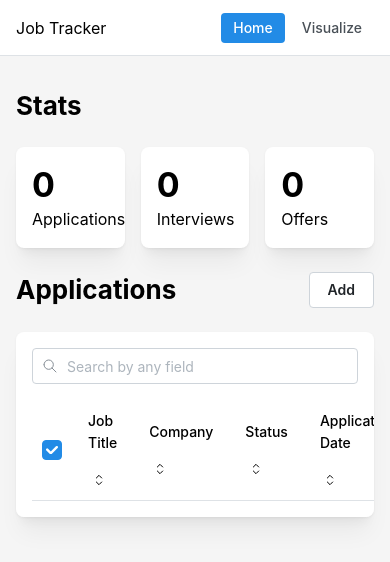
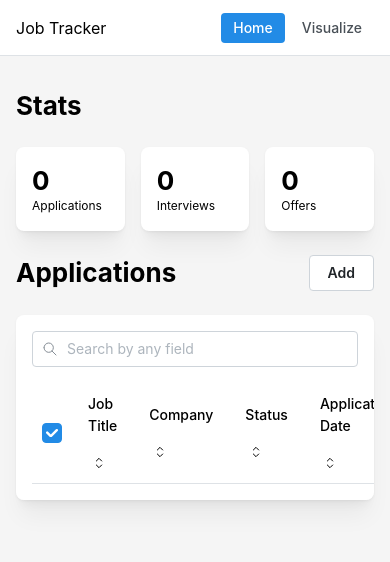
Before and after one commit to azn-abel/job-applications-tracker, a React (Vite) app: page / in a window 390 px wide. Shown: the top 562 px of the page. Built offline with nearby package versions, Linux system fonts and the light colour scheme.

Commit message:
shrink text for small screens

```diff
--- a/src/components/applications/DeleteSelectedApplicationsModal/index.jsx
+++ b/src/components/applications/DeleteSelectedApplicationsModal/index.jsx
@@ -19,6 +19,7 @@ export default function DeleteSelectedApplicationModal({ callback }) {
       console.log(row);
       localStorageAPI.deleteApplication(row);
     }
+    setSelectedRows([]);
     close();
     callback();
   };
--- a/src/routes/index.jsx
+++ b/src/routes/index.jsx
@@ -31,7 +31,7 @@ import classes from "./Index.module.css";
 
 import localStorageAPI from "../api/applications";
 
-import { useDisclosure } from "@mantine/hooks";
+import { useDisclosure, useMediaQuery } from "@mantine/hooks";
 
 import { useAtom } from "jotai";
 import { selectedRowsAtom } from "../atoms";
@@ -39,6 +39,8 @@ import { selectedRowsAtom } from "../atoms";
 function Home() {
   const [applications, setApplications] = useState([]);
   const [selectedRows, setSelectedRows] = useAtom(selectedRowsAtom);
+
+  const smallScreen = useMediaQuery("(max-width: 512px)");
 
   const fillApplications = async () => {
     const response = localStorageAPI.fetchApplications();
@@ -61,29 +63,29 @@ function Home() {
         <Grid mt={24} mb={24}>
           <Grid.Col span={4}>
             <Card shadow="md" radius={8}>
-              <Title>{applications?.length || 0}</Title>
-              <Text>Applications</Text>
+              <Title order={2}>{applications?.length || 0}</Title>
+              <Text size={smallScreen ? "xs" : "md"}>Applications</Text>
             </Card>
           </Grid.Col>
           <Grid.Col span={4}>
             <Card shadow="md" radius={8}>
-              <Title>
+              <Title order={2}>
                 {applications?.filter(
                   (ele) =>
                     ["Interview", "Offer"].includes(ele.status) ||
                     ele.interviewDate
                 ).length || 0}
               </Title>
-              <Text>Interviews</Text>
+              <Text size={smallScreen ? "xs" : "md"}>Interviews</Text>
             </Card>
           </Grid.Col>
           <Grid.Col span={4}>
             <Card shadow="md" radius={8}>
-              <Title>
+              <Title order={2}>
                 {applications?.filter((ele) => ele.status === "Offer").length ||
                   0}
               </Title>
-              <Text>Offers</Text>
+              <Text size={smallScreen ? "xs" : "md"}>Offers</Text>
             </Card>
           </Grid.Col>
         </Grid>
```
